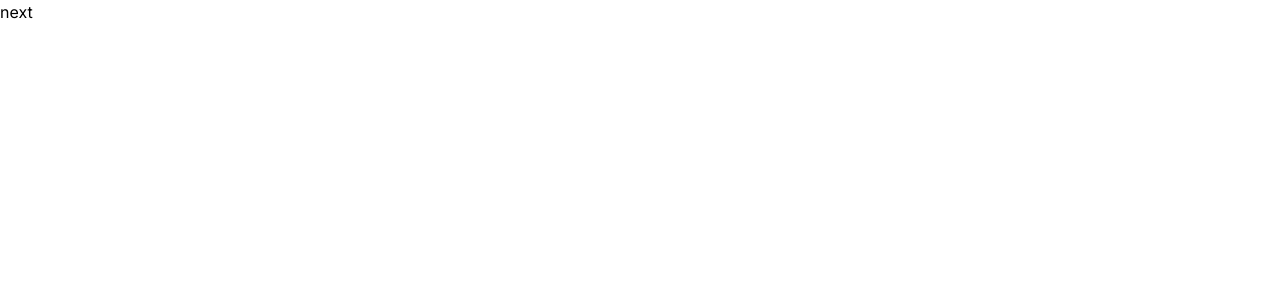
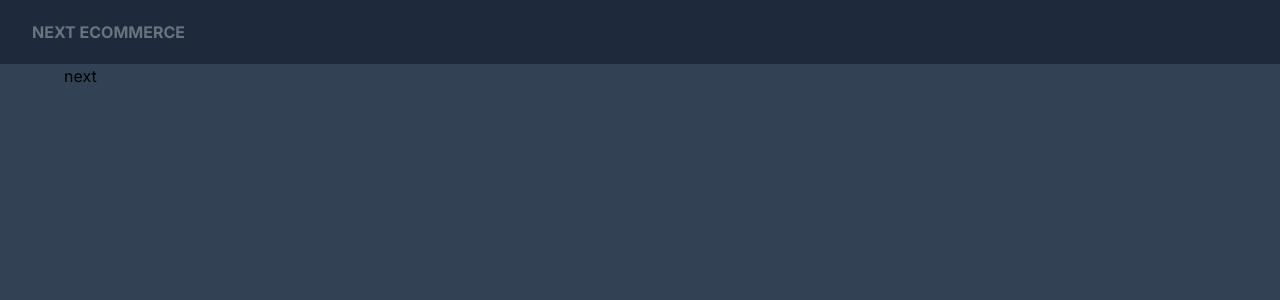
Before and after one commit to EdsonDevLima/next-Commerce, a Next.js app: page / in a window 1280 px wide. Shown: the top 300 px of the page. Built offline with nearby package versions, Linux system fonts and the light colour scheme.

Commit message:
adicionando navbar

```diff
--- /dev/null
+++ b/src/app/components/Navbar.tsx
@@ -0,0 +1,7 @@
+import Link from "next/link"
+export default function Navbar(){
+    return(
+    <nav className='fixed top-0 w-full flex items-center py-2 px-8 justify-between z-50 bg-slate-800 text-gray-500'>
+    <Link href={"/"} className='uppercase font-bold flex items-center text-md h-12'>Next Ecommerce</Link>
+    </nav>)
+}
--- a/src/app/layout.tsx
+++ b/src/app/layout.tsx
@@ -1,5 +1,6 @@
 import type { Metadata } from 'next'
 import { Inter } from 'next/font/google'
+import Navbar from './components/Navbar'
 import './globals.css'
 
 const inter = Inter({ subsets: ['latin'] })
@@ -16,7 +17,11 @@
 }) {
   return (
     <html lang="en">
-      <body className={inter.className}>{children}</body>
+      <body className={inter.className}>
+        <Navbar/>
+        <main className='bg-slate-700 h-screen p-16' >{children}</main>
+
+      </body>
     </html>
   )
 }
--- a/src/app/page.tsx
+++ b/src/app/page.tsx
@@ -2,6 +2,6 @@
 
 export default function Home() {
   return (
-<main><p>next</p></main>
+<div><p>next</p></div>
   )
 }
```
